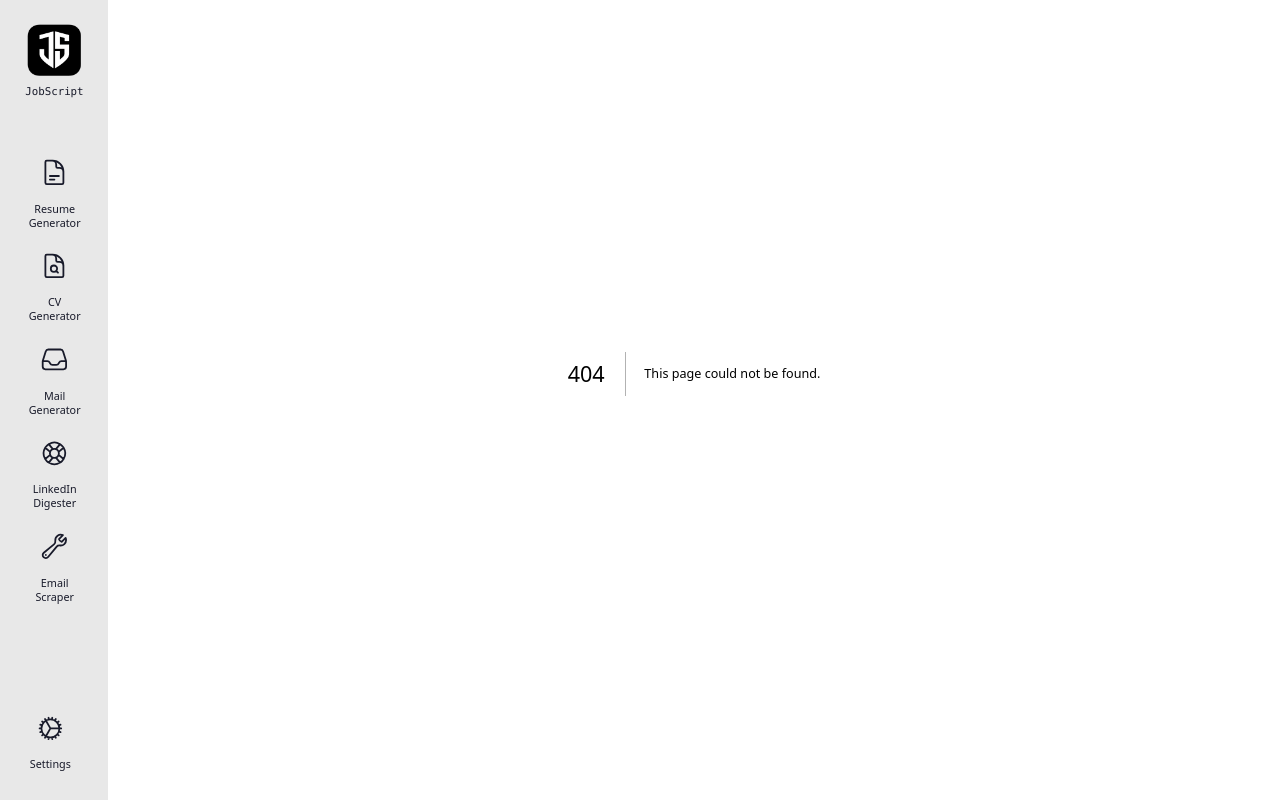
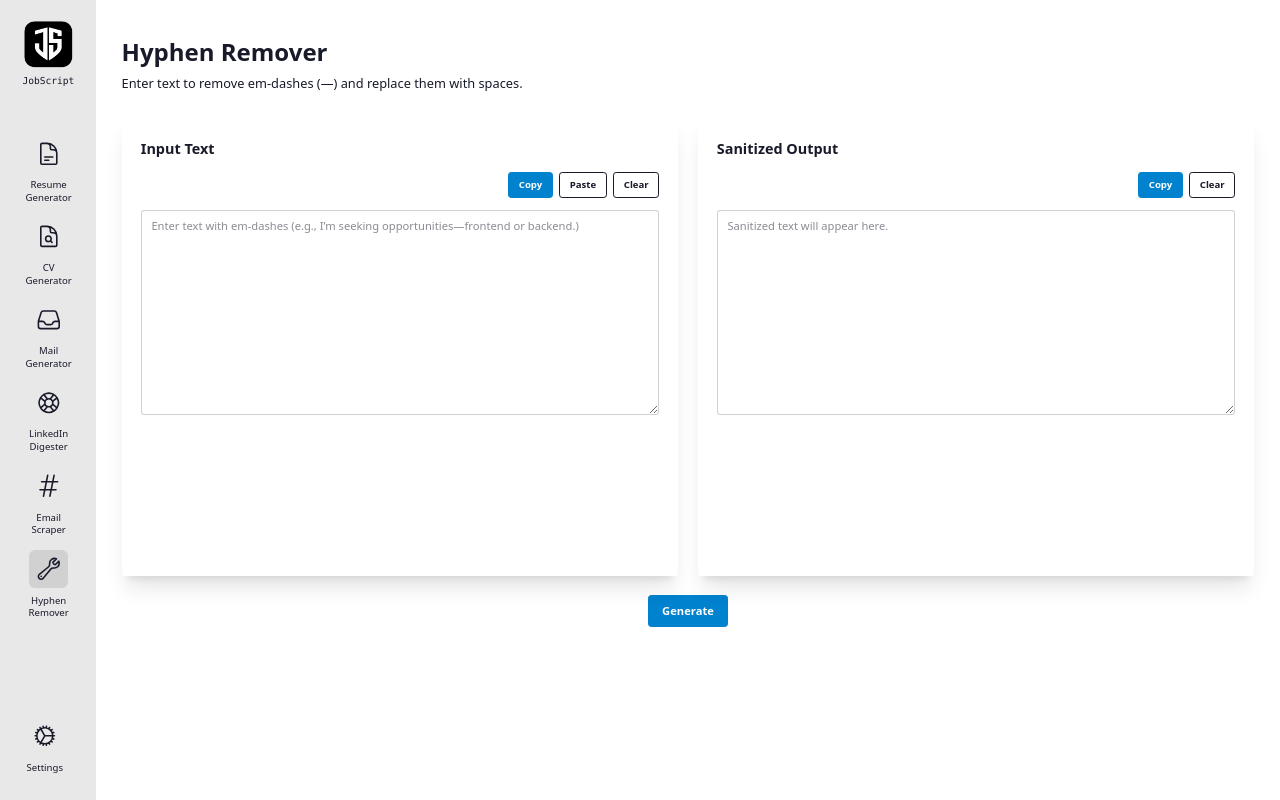
Before and after one commit to rgcsekaraa/jobscript, a Next.js app: page /hyphen-remover in a window 1280 px wide. Before the commit this address had no page. Built offline with nearby package versions, Linux system fonts and the light colour scheme.

Commit message:
ui adjustments

```diff
--- a/app/cv/page.tsx
+++ b/app/cv/page.tsx
@@ -328,7 +328,7 @@ export default function CVPage() {
   };
 
   return (
-    <div className="container mx-auto">
+    <div className=" px-4 py-8 min-h-screen mx-auto">
       <div className="flex justify-between items-center mb-4">
         <h1 className="text-3xl font-bold">CV Generator</h1>
         <div className="flex gap-2">
--- a/app/email-scraper/page.tsx
+++ b/app/email-scraper/page.tsx
@@ -153,7 +153,7 @@ export default function EmailCrawlerPage() {
   };
 
   return (
-    <div className="container mx-auto min-h-screen flex flex-col">
+    <div className="px-4 py-8 mx-auto min-h-screen flex flex-col">
       <header className="mb-8">
         <div className="flex justify-between items-center">
           <h1 className="text-3xl font-bold">Email Crawler</h1>
--- /dev/null
+++ b/app/hyphen-remover/page.tsx
@@ -0,0 +1,225 @@
+// app/hyphen-remover/page.tsx
+'use client';
+
+import { useState } from 'react';
+import Link from 'next/link';
+import ThemeToggle from '@/components/ThemeToggle';
+
+export default function HyphenRemoverPage() {
+  const [inputText, setInputText] = useState<string>('');
+  const [outputText, setOutputText] = useState<string>('');
+  const [isLoading, setIsLoading] = useState<boolean>(false);
+  const [toast, setToast] = useState<{
+    message: string;
+    type: 'success' | 'error';
+  } | null>(null);
+  const [isDarkMode, setIsDarkMode] = useState<boolean>(false);
+
+  // Toggle theme
+  const toggleTheme = () => {
+    setIsDarkMode(!isDarkMode);
+    document.documentElement.classList.toggle('dark', !isDarkMode);
+  };
+
+  // Handle Paste from clipboard
+  const handlePasteInput = async () => {
+    try {
+      const text = await navigator.clipboard.readText();
+      setInputText(text);
+      setToast({ message: 'Text pasted from clipboard!', type: 'success' });
+    } catch {
+      setToast({ message: 'Failed to paste from clipboard', type: 'error' });
+    }
+    setTimeout(() => setToast(null), 3000);
+  };
+
+  // Handle Clear input
+  const handleClearInput = () => {
+    setInputText('');
+    setToast({ message: 'Input cleared!', type: 'success' });
+    setTimeout(() => setToast(null), 3000);
+  };
+
+  // Handle Copy input
+  const handleCopyInput = async () => {
+    if (!inputText.trim()) {
+      setToast({ message: 'No input text to copy', type: 'error' });
+      setTimeout(() => setToast(null), 3000);
+      return;
+    }
+
+    try {
+      await navigator.clipboard.writeText(inputText);
+      setToast({ message: 'Input text copied to clipboard!', type: 'success' });
+    } catch {
+      setToast({ message: 'Failed to copy input text', type: 'error' });
+    }
+    setTimeout(() => setToast(null), 3000);
+  };
+
+  // Handle Sanitize with 3-second delay
+  const handleSanitize = () => {
+    if (!inputText.trim()) {
+      setToast({ message: 'Please enter text to sanitize', type: 'error' });
+      setTimeout(() => setToast(null), 3000);
+      return;
+    }
+
+    setIsLoading(true);
+    setTimeout(() => {
+      try {
+        // Replace em-dash (U+2014) with a single space
+        const sanitized = inputText.replace(/\u2014/g, ' ');
+        setOutputText(sanitized);
+        setToast({ message: 'Text sanitized successfully!', type: 'success' });
+      } catch (err) {
+        console.error('Sanitize error:', err);
+        setToast({ message: 'Failed to sanitize text', type: 'error' });
+      } finally {
+        setIsLoading(false);
+        setTimeout(() => setToast(null), 3000);
+      }
+    }, 3000); // 3-second delay
+  };
+
+  // Handle Copy output
+  const handleCopyOutput = async () => {
+    if (!outputText.trim()) {
+      setToast({ message: 'No output text to copy', type: 'error' });
+      setTimeout(() => setToast(null), 3000);
+      return;
+    }
+
+    try {
+      await navigator.clipboard.writeText(outputText);
+      setToast({
+        message: 'Output text copied to clipboard!',
+        type: 'success',
+      });
+    } catch {
+      setToast({ message: 'Failed to copy output text', type: 'error' });
+    }
+    setTimeout(() => setToast(null), 3000);
+  };
+
+  // Handle Clear output
+  const handleClearOutput = () => {
+    setOutputText('');
+    setToast({ message: 'Output cleared!', type: 'success' });
+    setTimeout(() => setToast(null), 3000);
+  };
+
+  return (
+    <div className="mx-auto px-4 py-8 min-h-screen flex flex-col">
+      <header className="mb-8">
+        <div className="flex justify-between items-center">
+          <h1 className="text-3xl font-bold">Hyphen Remover</h1>
+        </div>
+        <p className="mt-2">
+          Enter text to remove em-dashes (—) and replace them with spaces.
+        </p>
+      </header>
+
+      {/* Toast */}
+      {toast && (
+        <div className="toast toast-top toast-end">
+          <div role="alert" className={`alert alert-${toast.type} alert-soft`}>
+            <svg
+              xmlns="http://www.w3.org/2000/svg"
+              className="h-6 w-6 shrink-0 stroke-current"
+              fill="none"
+              viewBox="0 0 24 24"
+            >
+              {toast.type === 'success' ? (
+                <path
+                  strokeLinecap="round"
+                  strokeLinejoin="round"
+                  strokeWidth="2"
+                  d="M9 12l2 2 4-4m6 2a9 9 0 11-18 0 9 9 0 0118 0z"
+                />
+              ) : (
+                <path
+                  strokeLinecap="round"
+                  strokeLinejoin="round"
+                  strokeWidth="2"
+                  d="M10 14l2-2m0 0l2-2m-2 2l-2-2m2 2l2 2m7-2a9 9 0 11-18 0 9 9 0 0118 0z"
+                />
+              )}
+            </svg>
+            <span>{toast.message}</span>
+          </div>
+        </div>
+      )}
+
+      {/* Main Content */}
+      <div className="flex flex-col lg:flex-row gap-6 flex-grow">
+        {/* Left: Input Text */}
+        <div className="lg:w-1/2 card bg-base-100 shadow-xl p-6">
+          <h2 className="card-title mb-4">Input Text</h2>
+          <div className="flex justify-end gap-2 mb-4">
+            <button
+              onClick={handleCopyInput}
+              className="btn btn-primary btn-sm"
+            >
+              Copy
+            </button>
+            <button
+              onClick={handlePasteInput}
+              className="btn btn-outline btn-sm"
+            >
+              Paste
+            </button>
+            <button
+              onClick={handleClearInput}
+              className="btn btn-outline btn-sm"
+            >
+              Clear
+            </button>
+          </div>
+          <textarea
+            value={inputText}
+            onChange={(e) => setInputText(e.target.value)}
+            className="textarea textarea-bordered w-full h-64"
+            placeholder="Enter text with em-dashes (e.g., I’m seeking opportunities—frontend or backend.)"
+          />
+        </div>
+
+        {/* Right: Output Text */}
+        <div className="lg:w-1/2 card bg-base-100 shadow-xl p-6">
+          <h2 className="card-title mb-4">Sanitized Output</h2>
+          <div className="flex justify-end gap-2 mb-4">
+            <button
+              onClick={handleCopyOutput}
+              className="btn btn-primary btn-sm"
+            >
+              Copy
+            </button>
+            <button
+              onClick={handleClearOutput}
+              className="btn btn-outline btn-sm"
+            >
+              Clear
+            </button>
+          </div>
+          <textarea
+            value={outputText}
+            readOnly
+            className="textarea textarea-bordered w-full h-64"
+            placeholder="Sanitized text will appear here."
+          />
+        </div>
+      </div>
+
+      {/* Sanitize Button */}
+      <div className="flex justify-center mt-6">
+        <button
+          onClick={handleSanitize}
+          className="btn btn-primary"
+          disabled={isLoading}
+        >
+          {isLoading ? 'Generating...' : 'Generate'}
+        </button>
+      </div>
+    </div>
+  );
+}
--- a/app/layout.tsx
+++ b/app/layout.tsx
@@ -17,7 +17,7 @@ export default function RootLayout({
           }
             /* Set default zoom to 90% */
           body {
-            zoom: 90%;
+            zoom: 80%;
           }
 
         `}</style>
--- a/app/linkedin-digester/page.tsx
+++ b/app/linkedin-digester/page.tsx
@@ -313,7 +313,7 @@ export default function LinkedInDigester() {
   };
 
   return (
-    <div className="container mx-auto min-h-screen flex flex-col">
+    <div className=" px-4 py-8 mx-auto min-h-screen flex flex-col">
       <header className="mb-8">
         <div className="flex justify-between items-center">
           <h1 className="text-3xl font-bold">LinkedIn Digester</h1>
--- a/app/mail/page.tsx
+++ b/app/mail/page.tsx
@@ -252,7 +252,7 @@ export default function MailPage() {
   };
 
   return (
-    <div className="container mx-auto">
+    <div className=" px-4 py-8 min-h-screen mx-auto">
       <div className="flex justify-between items-center mb-20">
         <h1 className="text-3xl font-bold">Mail Content Generator</h1>
         <div className="flex gap-2">
--- a/app/resume/page.tsx
+++ b/app/resume/page.tsx
@@ -417,7 +417,7 @@ export default function ResumePage() {
   };
 
   return (
-    <div className="container mx-auto">
+    <div className=" px-4 py-8 min-h-screen mx-auto">
       <div className="flex justify-between items-center mb-4">
         <h1 className="text-3xl font-bold">Resume Generator</h1>
         <div className="flex gap-2">
--- a/app/settings/page.tsx
+++ b/app/settings/page.tsx
@@ -107,7 +107,7 @@ export default function SettingsPage() {
   };
 
   return (
-    <div className="container mx-auto p-4">
+    <div className=" mx-auto p-4">
       <h1 className="text-3xl font-bold mb-4">Settings</h1>
       <p className="mb-6">
         Please enter your OpenAI API key to access the site.
--- a/components/Sidebar.tsx
+++ b/components/Sidebar.tsx
@@ -9,6 +9,7 @@ import {
   CogIcon,
   LifebuoyIcon,
   WrenchIcon,
+  HashtagIcon,
 } from '@heroicons/react/24/outline';
 
 const Sidebar: React.FC = () => {
@@ -93,9 +94,20 @@ const Sidebar: React.FC = () => {
               className="flex flex-col items-center gap-2 p-2 rounded-lg"
             >
               <div className={getLinkClasses('/email-scraper')}>
+                <HashtagIcon className="w-8 h-8" />
+              </div>
+              <span className="text-xs text-center">Email Scraper</span>
+            </Link>
+          </li>
+          <li>
+            <Link
+              href="/hyphen-remover"
+              className="flex flex-col items-center gap-2 p-2 rounded-lg"
+            >
+              <div className={getLinkClasses('/hyphen-remover')}>
                 <WrenchIcon className="w-8 h-8" />
               </div>
-              <span className="text-xs text-center">Email Scraper</span>
+              <span className="text-xs text-center">Hyphen Remover</span>
             </Link>
           </li>
         </ul>
```
